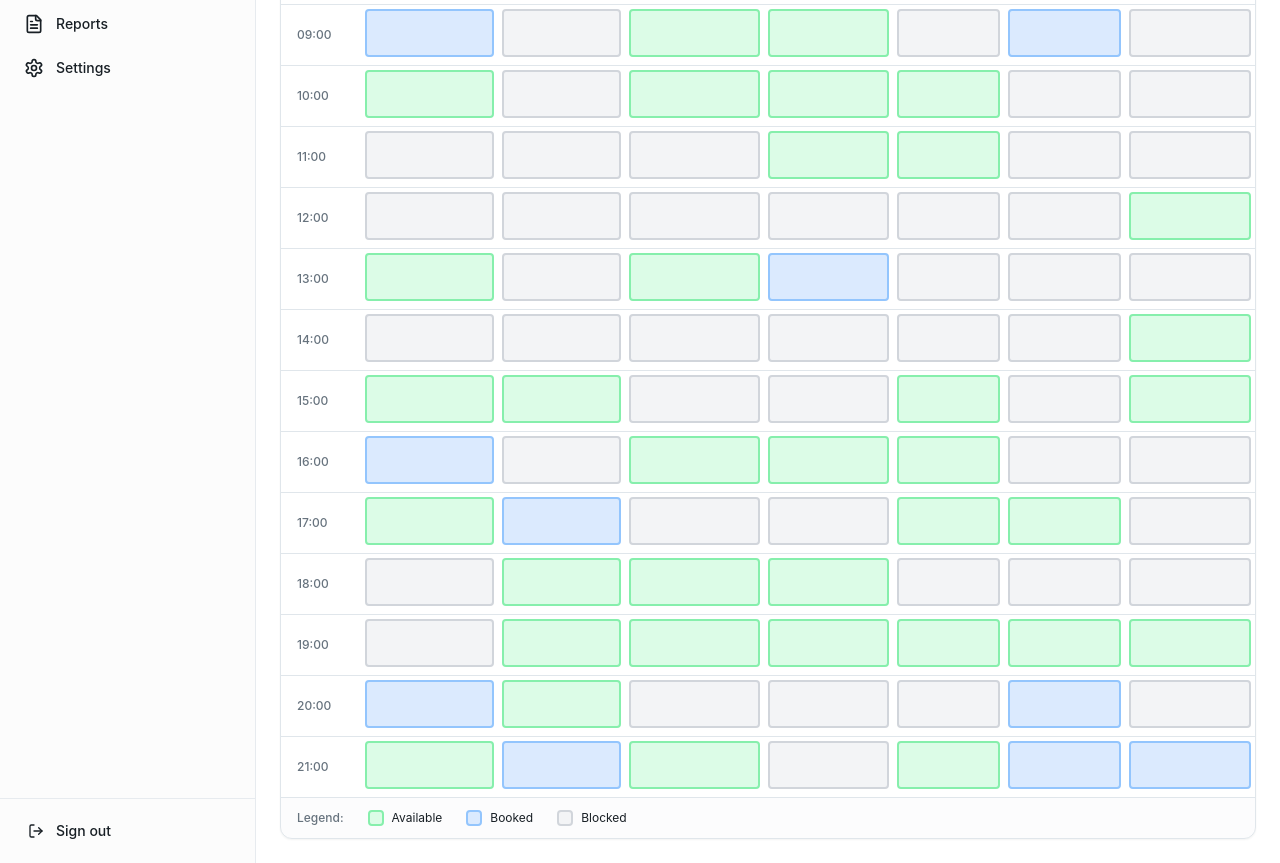
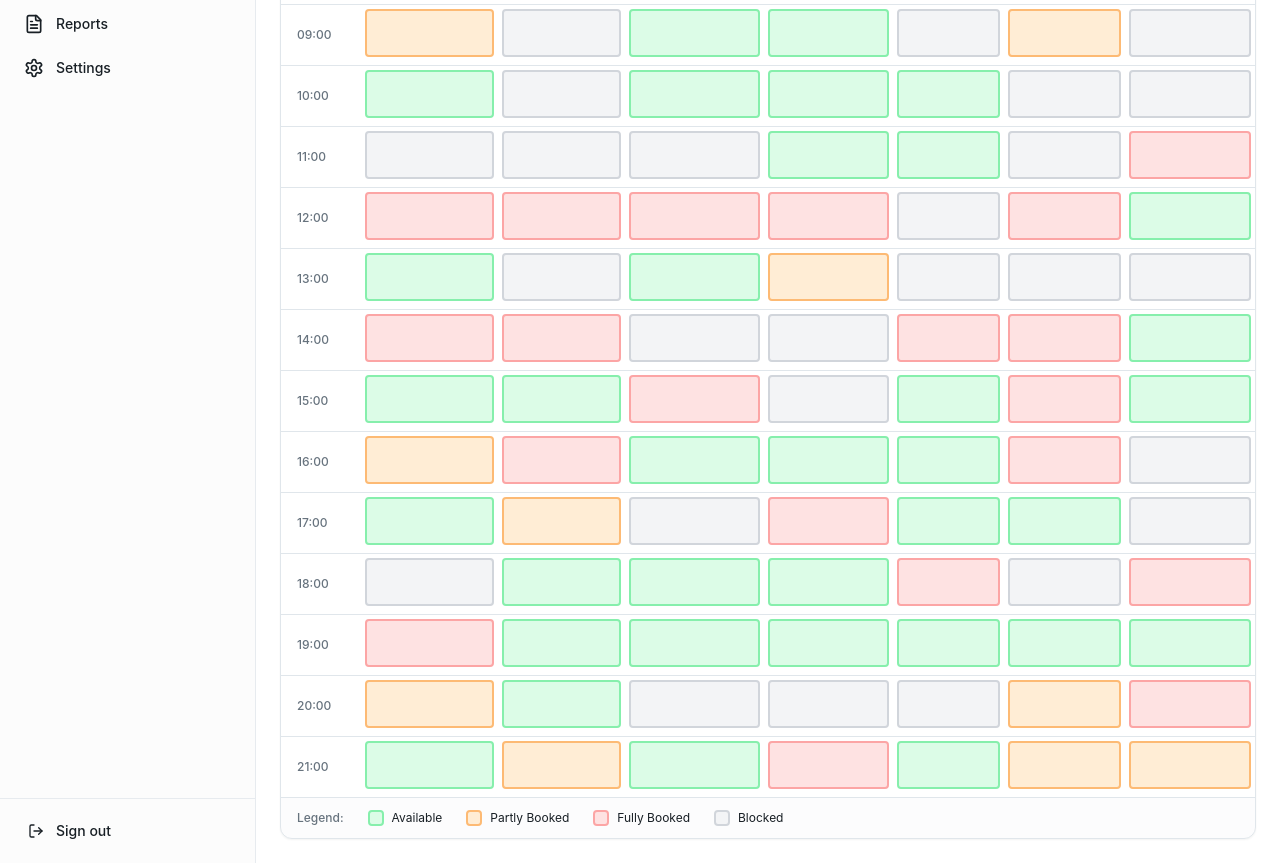
Before and after one commit to napi2002/playpal-venue-hub, a React (Vite) app: page /availability in a window 1280 px wide. Shown: the part 380-1243 px from the top of the page. Built offline with nearby package versions, Linux system fonts and the light colour scheme; the HTML template or start-up script is replaced by a standard one.

Commit message:
Refactor Availability Page

```diff
--- a/src/pages/Availability.tsx
+++ b/src/pages/Availability.tsx
@@ -67,6 +67,16 @@ const Availability = () => {
 
   const getSlotStatus = (day: number, time: string) => {
     const random = Math.random();
+
+    // When viewing all courts, show partly/fully booked states
+    if (selectedCourt === "all" || selectedCourt === "all-courts") {
+      if (random > 0.7) return "available";
+      if (random > 0.5) return "partly-booked";
+      if (random > 0.3) return "fully-booked";
+      return "blocked";
+    }
+
+    // For individual courts, show simple available/booked/blocked
     if (random > 0.7) return "available";
     if (random > 0.5) return "booked";
     return "blocked";
@@ -76,6 +86,10 @@ const Availability = () => {
     switch (status) {
       case "available":
         return "bg-green-100 hover:bg-green-200 border-green-300";
+      case "partly-booked":
+        return "bg-orange-100 hover:bg-orange-200 border-orange-300";
+      case "fully-booked":
+        return "bg-red-100 border-red-300";
       case "booked":
         return "bg-blue-100 border-blue-300";
       case "blocked":
@@ -210,10 +224,23 @@ const Availability = () => {
                     <div className="w-4 h-4 rounded bg-green-100 border-2 border-green-300" />
                     <span className="text-xs">Available</span>
                   </div>
-                  <div className="flex items-center gap-2">
-                    <div className="w-4 h-4 rounded bg-blue-100 border-2 border-blue-300" />
-                    <span className="text-xs">Booked</span>
-                  </div>
+                  {(selectedCourt === "all" || selectedCourt === "all-courts") ? (
+                    <>
+                      <div className="flex items-center gap-2">
+                        <div className="w-4 h-4 rounded bg-orange-100 border-2 border-orange-300" />
+                        <span className="text-xs">Partly Booked</span>
+                      </div>
+                      <div className="flex items-center gap-2">
+                        <div className="w-4 h-4 rounded bg-red-100 border-2 border-red-300" />
+                        <span className="text-xs">Fully Booked</span>
+                      </div>
+                    </>
+                  ) : (
+                    <div className="flex items-center gap-2">
+                      <div className="w-4 h-4 rounded bg-blue-100 border-2 border-blue-300" />
+                      <span className="text-xs">Booked</span>
+                    </div>
+                  )}
                   <div className="flex items-center gap-2">
                     <div className="w-4 h-4 rounded bg-gray-100 border-2 border-gray-300" />
                     <span className="text-xs">Blocked</span>
```
